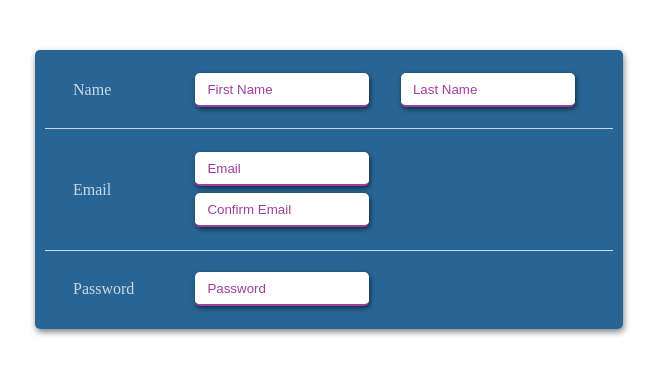
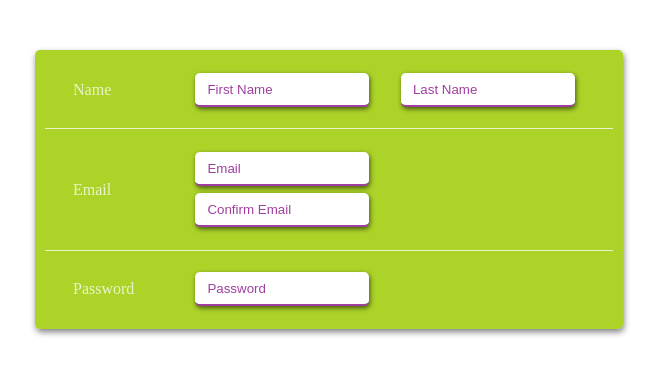
Before and after one commit to AMGit21/test-git-with-hassane, a plain HTML site: page index.html in a window 1280 px wide. Shown: the whole page, without its empty margins (311-970 px from the left). Drawn offline with Linux system fonts and the light colour scheme.

Commit message:
update from new_update branch

```diff
--- a/style.css
+++ b/style.css
@@ -1,5 +1,5 @@
 :root {
-  --bgColor: rgba(0, 73, 128, 0.843);
+  --bgColor: rgba(157, 205, 0, 0.843);
   --textColor: rgba(254, 254, 255, 0.758);
   --input-border-bottom-color: rgba(128, 0, 128, 0.758);
   --boxShadow: 1px 3px 6px gray;
```
